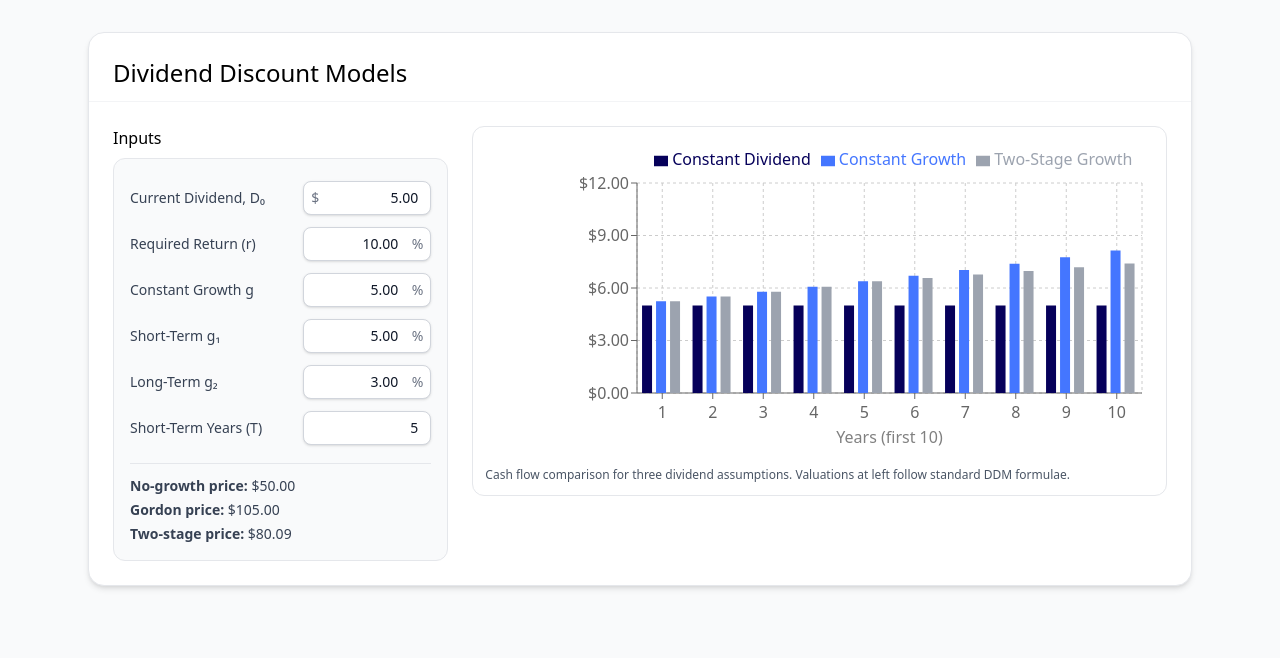
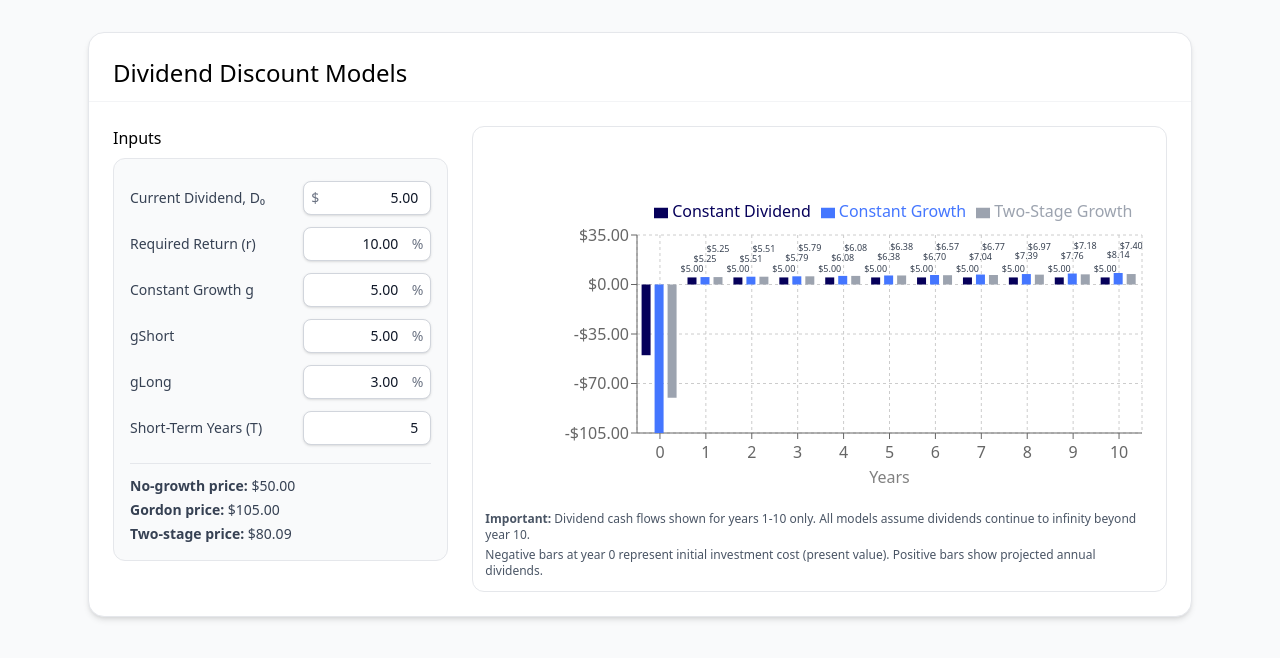
Before and after one commit to PaulReadCFA/lm2los1_dividends, a React (Vite) app: page / in a window 1280 px wide. Shown: the top 658 px of the page. Built offline with nearby package versions, Linux system fonts and the light colour scheme.

Commit message:
tooltip fixes etc

```diff
--- a/src/App.jsx
+++ b/src/App.jsx
@@ -9,6 +9,7 @@ import {
   Tooltip,
   Legend,
   ResponsiveContainer,
+  LabelList,
 } from "recharts";
 
 /**
@@ -18,7 +19,7 @@ import {
  * 3) Dividend Discount Models (no growth, Gordon, two-stage)
  */
 
-const CHART_MARGINS = { top: 8, right: 12, left: 72, bottom: 36 };
+const CHART_MARGINS = { top: 60, right: 12, left: 72, bottom: 36 };
 
 // ---- CFA palette & helpers ----
 const CFA = { primary: "#4476FF", dark: "#06005A" };
@@ -155,9 +156,7 @@ function IntField({ value, onChange }) {
 /*                                Calculations                                */
 /* -------------------------------------------------------------------------- */
 
-
-
-// Dividend cash flows + values
+// Dividend cash flows + values - Enhanced to include initial outflows
 function buildDividendSeries({ D0 = 5, required = 0.1, gConst = 0.05, gShort = 0.05, gLong = 0.03, shortYears = 5, horizonYears = 10 }) {
   const constGrowth = [];
   let Dt = D0 * (1 + gConst);
@@ -174,13 +173,8 @@ function buildDividendSeries({ D0 = 5, required = 0.1, gConst = 0.05, gShort = 0
     }
     twoStage.push({ year: t, twoStage: Dt });
   }
-  const data = Array.from({ length: horizonYears }, (_, idx) => ({
-    year: idx + 1,
-    constDiv: D0,
-    constGrow: constGrowth[idx].constGrow,
-    twoStage: twoStage[idx].twoStage,
-  }));
 
+  // Calculate prices
   const priceNoGrowth = D0 / required;
   const priceGordon = gConst < required ? (D0 * (1 + gConst)) / (required - gConst) : NaN;
 
@@ -193,15 +187,34 @@ function buildDividendSeries({ D0 = 5, required = 0.1, gConst = 0.05, gShort = 0
   const pvTV = TV / Math.pow(1 + required, shortYears);
   const priceTwoStage = cf1 + pvTV;
 
+  // Build data with initial outflows at year 0
+  const data = [
+    {
+      year: 0,
+      yearLabel: "0",
+      constDiv: -priceNoGrowth,
+      constGrow: isNaN(priceGordon) ? null : -priceGordon,
+      twoStage: isNaN(priceTwoStage) ? null : -priceTwoStage,
+    },
+    ...Array.from({ length: horizonYears }, (_, idx) => ({
+      year: idx + 1,
+      yearLabel: (idx + 1).toString(),
+      constDiv: D0,
+      constGrow: constGrowth[idx].constGrow,
+      twoStage: twoStage[idx].twoStage,
+    }))
+  ];
+
   return { data, priceNoGrowth, priceGordon, priceTwoStage };
 }
+
+
 
 /* -------------------------------------------------------------------------- */
 /*                                   App                                      */
 /* -------------------------------------------------------------------------- */
 
 export default function App() {
-
   // Dividend state
   const [D0, setD0] = useState(5);
   const [req, setReq] = useState(0.1);
@@ -211,19 +224,11 @@ export default function App() {
   const [shortYears, setShortYears] = useState(5);
   const divs = useMemo(() => buildDividendSeries({ D0, required: req, gConst, gShort, gLong, shortYears, horizonYears: 10 }), [D0, req, gConst, gShort, gLong, shortYears]);
 
-
-
   return (
     <div className="min-h-screen bg-gray-50">
-      {/* Header */}
-
-
       {/* Content */}
       <main className="max-w-6xl mx-auto px-6 py-8 space-y-8">
-        {/* 1) Bonds */}
-
-
-        {/* 3) Dividends */}
+        {/* Dividends */}
         <Card title="Dividend Discount Models">
           <div className="grid grid-cols-1 lg:grid-cols-3 gap-6">
             <div>
@@ -232,8 +237,8 @@ export default function App() {
                 <InlineRow label="Current Dividend, D₀"><CurrencyField value={D0} onChange={setD0} /></InlineRow>
                 <InlineRow label="Required Return (r)"><PercentField value={req} onChange={setReq} /></InlineRow>
                 <InlineRow label="Constant Growth g"><PercentField value={gConst} onChange={setGConst} /></InlineRow>
-                <InlineRow label="Short-Term g₁"><PercentField value={gShort} onChange={setGShort} /></InlineRow>
-                <InlineRow label="Long-Term g₂"><PercentField value={gLong} onChange={setGLong} /></InlineRow>
+                <InlineRow label="gShort"><PercentField value={gShort} onChange={setGShort} /></InlineRow>
+                <InlineRow label="gLong"><PercentField value={gLong} onChange={setGLong} /></InlineRow>
                 <InlineRow label="Short-Term Years (T)"><IntField value={shortYears} onChange={setShortYears} /></InlineRow>
 
                 <div className="h-px bg-gray-200 my-3" />
@@ -247,23 +252,64 @@ export default function App() {
 
             <div className="lg:col-span-2">
               <div className="rounded-xl border border-gray-200 bg-white p-3">
-                <div style={{ height: 320 }}>
+                <div style={{ height: 360 }}>
                   <ResponsiveContainer width="100%" height="100%">
                     <BarChart data={divs.data} margin={CHART_MARGINS}>
                       <CartesianGrid strokeDasharray="3 3" />
-    <XAxis dataKey="year" tickMargin={8} label={{ value: "Years (first 10)", position: "insideBottom", offset: -20 }} />
+                      <XAxis
+                        dataKey="yearLabel"
+                        tickMargin={8}
+                        label={{ value: "Years", position: "insideBottom", offset: -20 }}
+                        type="category"
+                      />
                       <YAxis tickFormatter={fmtUSD} width={80} />
-    <Tooltip formatter={(v) => fmtUSD(v)} contentStyle={{ borderRadius: 12, borderColor: "#e5e7eb" }} />
+                      <Tooltip
+                        formatter={(value, name) => {
+                          if (value === null) return ['N/A', name];
+                          return [fmtUSD(Math.abs(value)), name];
+                        }}
+                        labelFormatter={(label) => `Year ${label}`}
+                        contentStyle={{ borderRadius: 12, borderColor: "#e5e7eb" }}
+                      />
                       <Legend verticalAlign="top" align="right" height={36} wrapperStyle={{ paddingBottom: 6 }} />
-    <Bar dataKey="constDiv"  name="Constant Dividend" fill={CFA.dark} />
-    <Bar dataKey="constGrow" name="Constant Growth"  fill={CFA.primary} />
-    <Bar dataKey="twoStage"  name="Two‑Stage Growth" fill="#9CA3AF" />
+                      <Bar dataKey="constDiv" name="Constant Dividend" fill={CFA.dark}>
+                        <LabelList
+                          dataKey="constDiv"
+                          position="top"
+                          formatter={(value) => value > 0 ? fmtUSD(value) : ''}
+                          style={{ fontSize: '9px', fontWeight: '500', fill: '#374151' }}
+                          offset={5}
+                        />
+                      </Bar>
+                      <Bar dataKey="constGrow" name="Constant Growth" fill={CFA.primary}>
+                        <LabelList
+                          dataKey="constGrow"
+                          position="top"
+                          formatter={(value) => value > 0 ? fmtUSD(value) : ''}
+                          style={{ fontSize: '9px', fontWeight: '500', fill: '#374151' }}
+                          offset={15}
+                        />
+                      </Bar>
+                      <Bar dataKey="twoStage" name="Two‑Stage Growth" fill="#9CA3AF">
+                        <LabelList
+                          dataKey="twoStage"
+                          position="top"
+                          formatter={(value) => value > 0 ? fmtUSD(value) : ''}
+                          style={{ fontSize: '9px', fontWeight: '500', fill: '#374151' }}
+                          offset={25}
+                        />
+                      </Bar>
                     </BarChart>
                   </ResponsiveContainer>
                 </div>
-                <p className="text-xs text-gray-600 mt-2 font-arial">
-                  Cash flow comparison for three dividend assumptions. Valuations at left follow standard DDM formulae.
+                <div className="mt-3 space-y-1">
+                  <p className="text-xs text-gray-600 font-arial">
+                    <strong>Important:</strong> Dividend cash flows shown for years 1-10 only. All models assume dividends continue to infinity beyond year 10.
                   </p>
+                  <p className="text-xs text-gray-600 font-arial">
+                    Negative bars at year 0 represent initial investment cost (present value). Positive bars show projected annual dividends.
+                  </p>
+                </div>
               </div>
             </div>
           </div>
```
Lines whose indentation alone changed are shown as unchanged.
